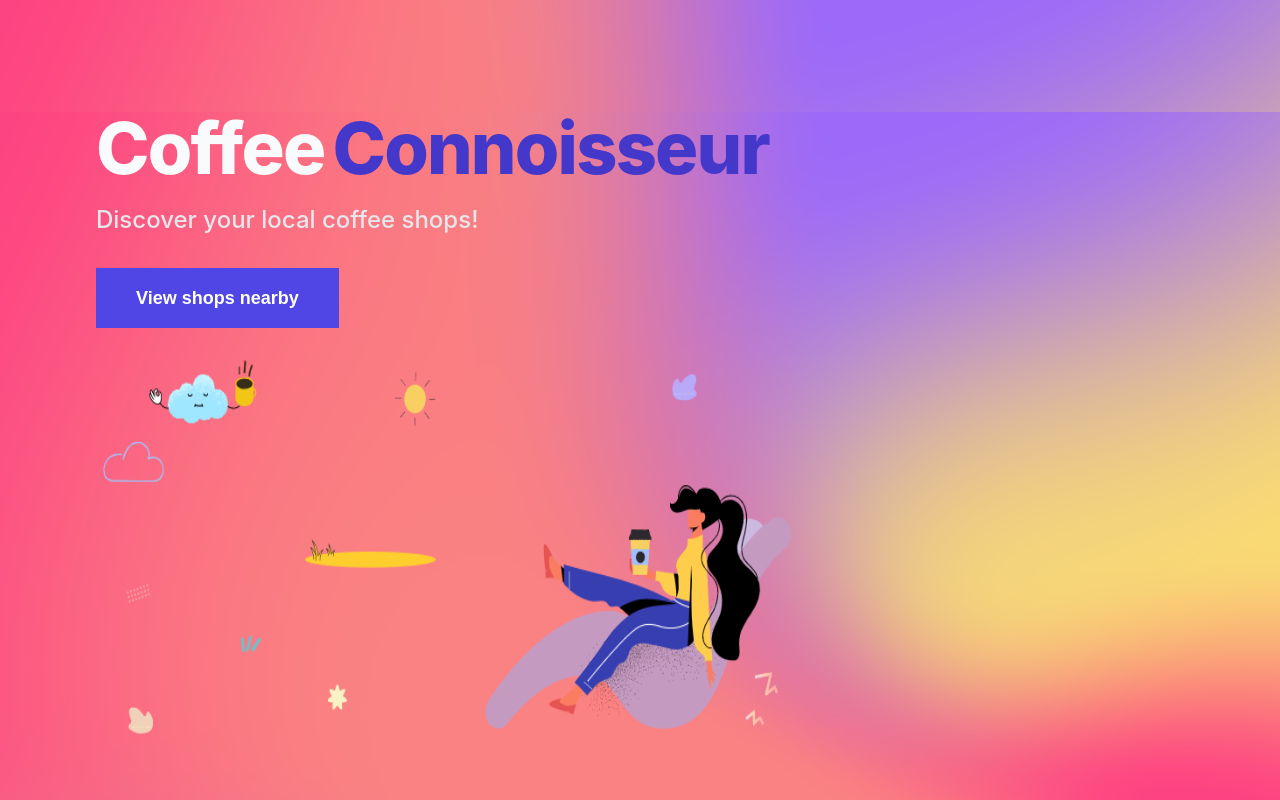
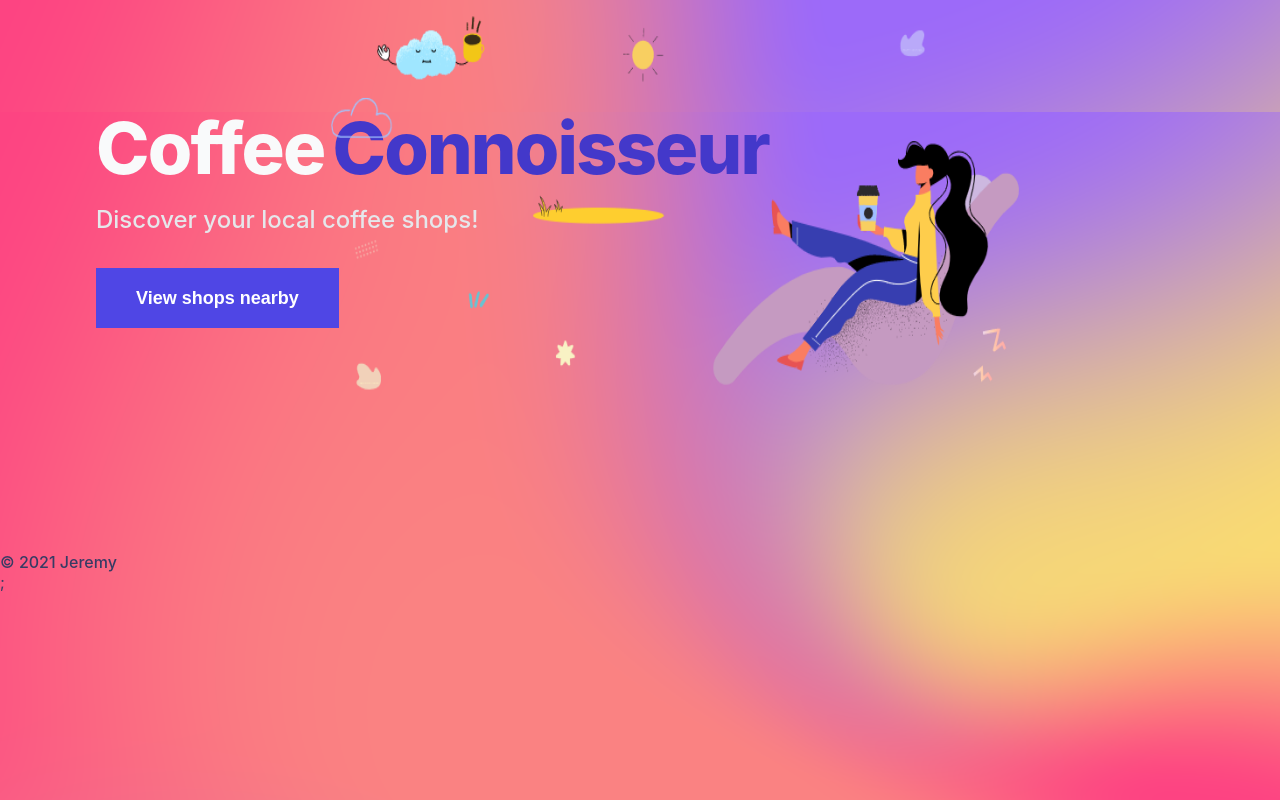
Before and after one commit to jeremysb1/coffeeapp, a Next.js app: page / in a window 1280 px wide. Shown: the top 800 px of the page. Built offline with nearby package versions, Linux system fonts and the light colour scheme.

Commit message:
adding hero image class and styling

```diff
--- a/pages/index.js
+++ b/pages/index.js
@@ -18,7 +18,9 @@ export default function Home() {
 
       <main className={styles.main}>
         <Banner buttonText="View shops nearby" handleOnClick={handleOnBannerBtnClick} />
-        <Image src="/static/hero-image.png" width={700} height={400}/>
+        <div className={styles.heroImage}>
+          <Image src="/static/hero-image.png" width={700} height={400}/>
+        </div>
       </main>
     </div>
   );
```
